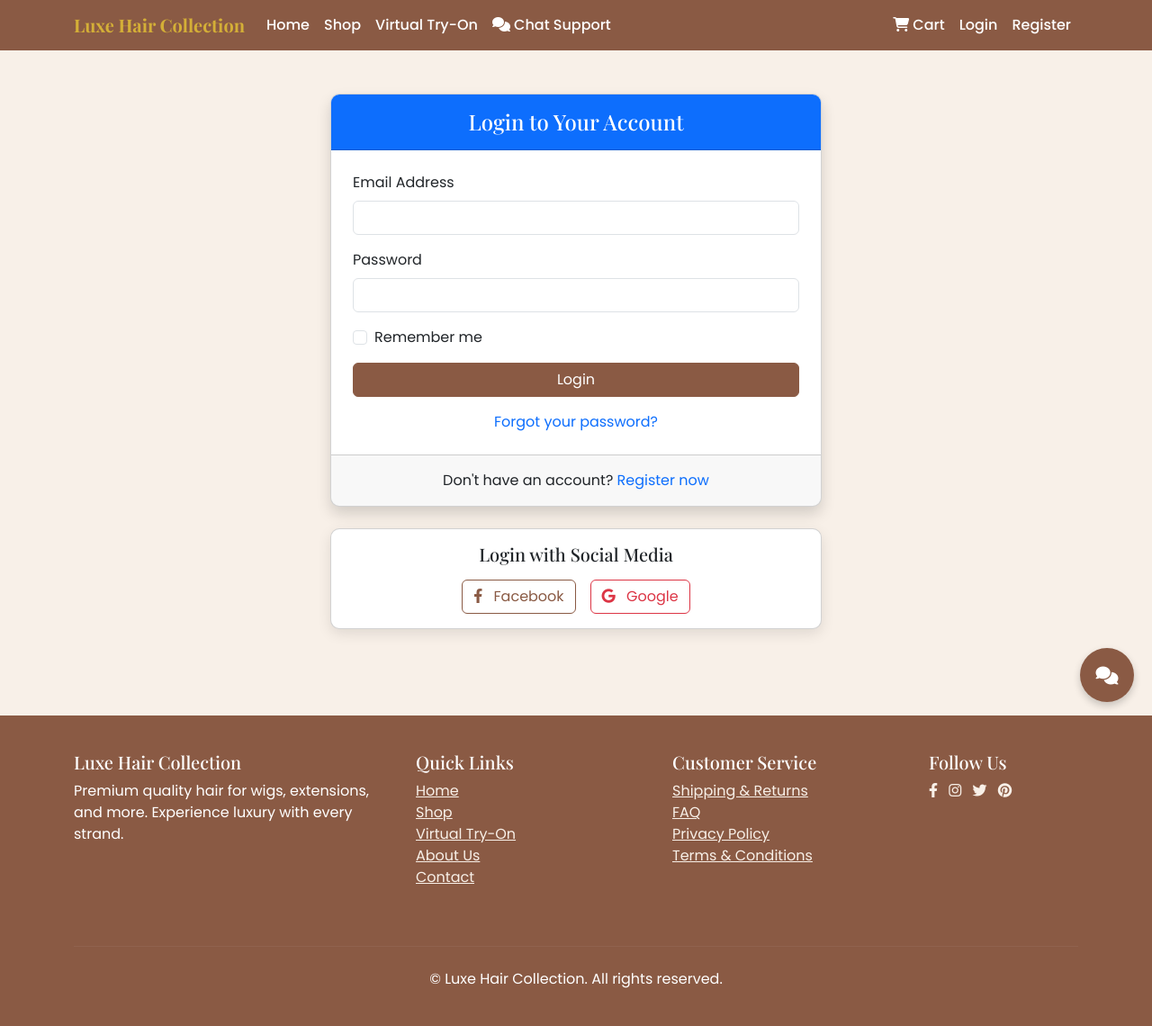
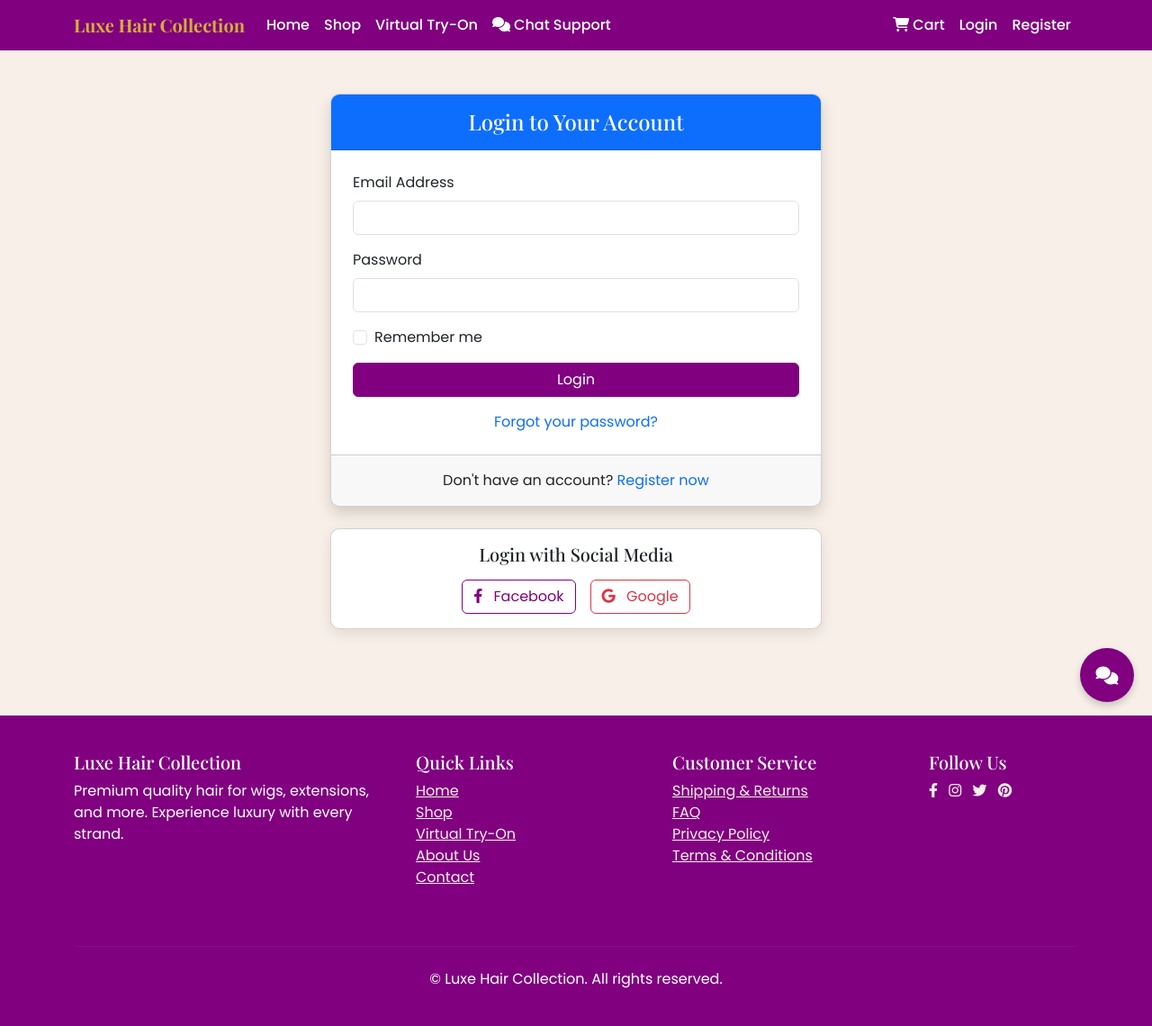
Before and after one commit to gidodpghrssss/luxe-hair-collection, a Flask app: a page that uses templates/base.html in a window 1280 px wide. Shown: the whole page at 90% size. Run offline with Flask 3, Linux system fonts and the light colour scheme; some libraries are stand-ins or nearby versions.

Commit message:
style: Update color scheme to purple

```diff
--- a/templates/base.html
+++ b/templates/base.html
@@ -19,10 +19,10 @@
     <!-- Custom CSS -->
     <style>
         :root {
-            --primary: #8A5A44;
-            --primary-dark: #6D4535;
-            --secondary: #D4B9A9;
-            --accent: #E8C3A8;
+            --primary: #800080;  /* Purple */
+            --primary-dark: #660066;  /* Darker Purple */
+            --secondary: #A020F0;  /* Purple */
+            --accent: #9370DB;  /* Medium Purple */
             --light: #F8F0E8;
             --dark: #2C1A12;
             --gold: #D4AF37;
```
